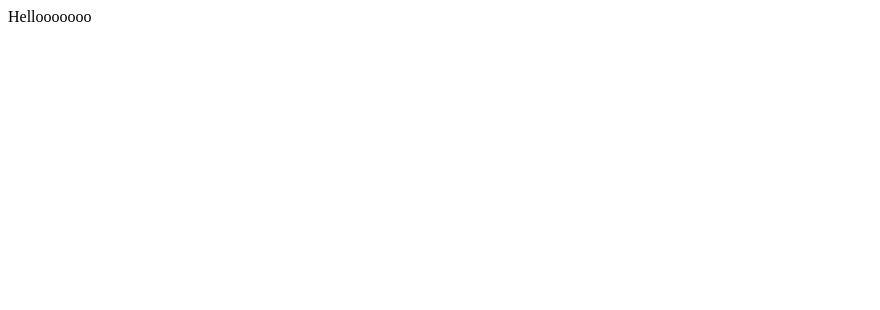
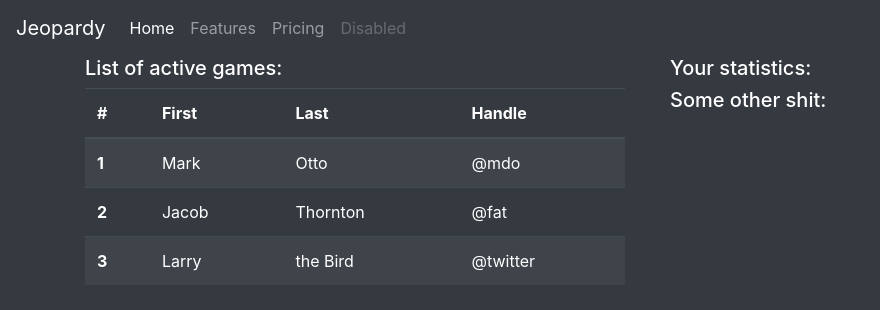
Before and after one commit to IArtNextI/Jeopardy, a Flask app: page / in a window 1280 px wide. Before the commit the part shown is almost empty. Shown: the top 310 px of the page, without its empty margins (0-880 px from the left). Run offline with Flask 2, Linux system fonts and the light colour scheme; some libraries are stand-ins or nearby versions.

Commit message:
Added menu. Beginning of index.html

```diff
--- a/server/templates/base.html
+++ b/server/templates/base.html
@@ -5,9 +5,28 @@
     <meta http-equiv="X-UA-Compatible" content="IE=edge">
     <meta name="viewport" content="width=device-width, initial-scale=1.0">
     <title>Document</title>
+    <link rel="stylesheet" href="https://stackpath.bootstrapcdn.com/bootstrap/4.3.1/css/bootstrap.min.css" integrity="sha384-ggOyR0iXCbMQv3Xipma34MD+dH/1fQ784/j6cY/iJTQUOhcWr7x9JvoRxT2MZw1T" crossorigin="anonymous">
+    <script src="https://code.jquery.com/jquery-3.3.1.slim.min.js" integrity="sha384-q8i/X+965DzO0rT7abK41JStQIAqVgRVzpbzo5smXKp4YfRvH+8abtTE1Pi6jizo" crossorigin="anonymous"></script>
+    <script src="https://cdnjs.cloudflare.com/ajax/libs/popper.js/1.14.7/umd/popper.min.js" integrity="sha384-UO2eT0CpHqdSJQ6hJty5KVphtPhzWj9WO1clHTMGa3JDZwrnQq4sF86dIHNDz0W1" crossorigin="anonymous"></script>
+    <script src="https://stackpath.bootstrapcdn.com/bootstrap/4.3.1/js/bootstrap.min.js" integrity="sha384-JjSmVgyd0p3pXB1rRibZUAYoIIy6OrQ6VrjIEaFf/nJGzIxFDsf4x0xIM+B07jRM" crossorigin="anonymous"></script>
 </head>
-<body>
+<body style="background-color: #343a40">
+    <nav class="navbar navbar-expand-lg navbar-dark bg-dark">
+        <a class="navbar-brand" href="#">Jeopardy</a>
+        <button class="navbar-toggler" type="button" data-toggle="collapse" data-target="#navbarNavAltMarkup" aria-controls="navbarNavAltMarkup" aria-expanded="false" aria-label="Toggle navigation">
+          <span class="navbar-toggler-icon"></span>
+        </button>
+        <div class="collapse navbar-collapse" id="navbarNavAltMarkup">
+          <div class="navbar-nav">
+            <a class="nav-item nav-link active" href="#">Home <span class="sr-only">(current)</span></a>
+            <a class="nav-item nav-link" href="#">Features</a>
+            <a class="nav-item nav-link" href="#">Pricing</a>
+            <a class="nav-item nav-link disabled" href="#" tabindex="-1" aria-disabled="true">Disabled</a>
+          </div>
+        </div>
+    </nav>
     {% block content %}
+
     {% endblock %}
 </body>
 </html>
--- a/server/templates/index.html
+++ b/server/templates/index.html
@@ -1,7 +1,55 @@
 {% extends 'base.html' %}
 
 {% block content %}
-<p1>
-    Hellooooooo
-</p1>
+<div class="container">
+    <div class="row">
+      <div class="col-md-6">
+        <h5 style="color: white;">
+            List of active games:
+        </h5>
+        <table class="table table-striped table-dark">
+            <thead>
+              <tr>
+                <th scope="col">#</th>
+                <th scope="col">First</th>
+                <th scope="col">Last</th>
+                <th scope="col">Handle</th>
+              </tr>
+            </thead>
+            <tbody>
+              <tr>
+                <th scope="row">1</th>
+                <td>Mark</td>
+                <td>Otto</td>
+                <td>@mdo</td>
+              </tr>
+              <tr>
+                <th scope="row">2</th>
+                <td>Jacob</td>
+                <td>Thornton</td>
+                <td>@fat</td>
+              </tr>
+              <tr>
+                <th scope="row">3</th>
+                <td>Larry</td>
+                <td>the Bird</td>
+                <td>@twitter</td>
+              </tr>
+            </tbody>
+          </table>
+      </div>
+      <div class="col-md-6">
+        <div class="container" style="color: white;">
+            <h5>
+                Your statistics:
+            </h5>
+        </div>
+        <div class="container" style="color: white;">
+            <h5>
+                Some other shit:
+            </h5>
+        </div>
+      </div>
+    </div>
+  </div>
 {% endblock %}
```
